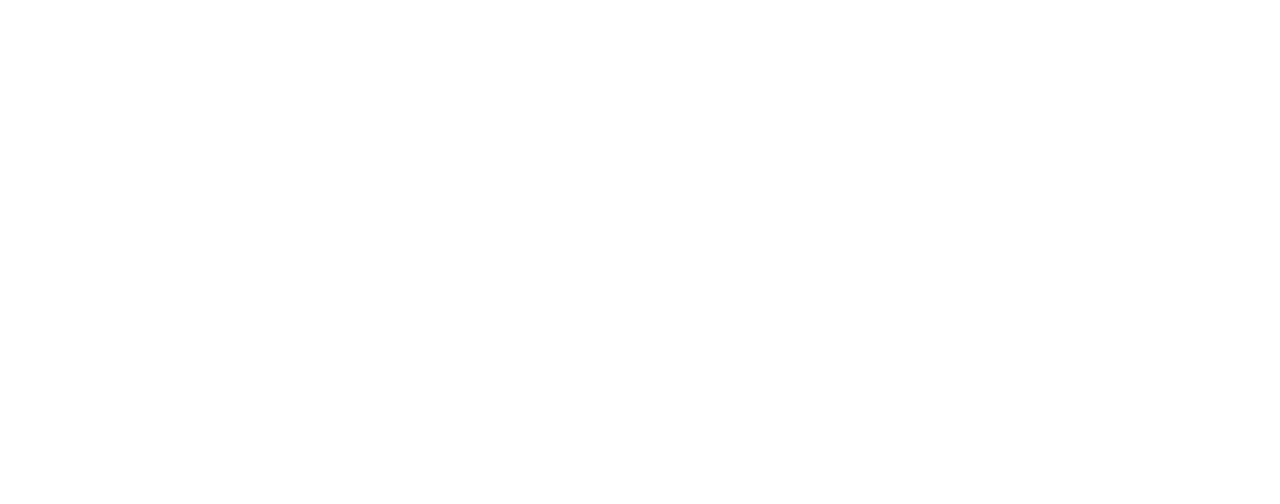
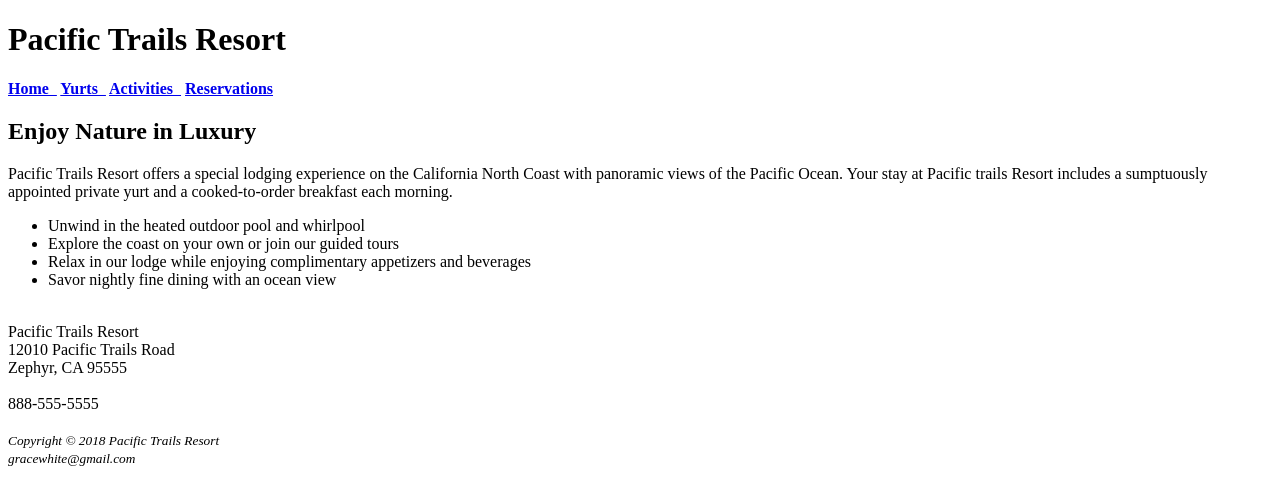
Before and after one commit to 44144-Sp22/ch2casestudy-gracewhite1, a plain HTML site: page index.html in a window 1280 px wide. Drawn offline with Linux system fonts and the light colour scheme.

Commit message:
Finished Ch2 Case Study

```diff
--- a/index.html
+++ b/index.html
@@ -1,10 +1,51 @@
 <!DOCTYPE html>
 <html lang="en">
+
 <head>
-<title>Pacific Trails Resort</title>
-<meta charset="utf-8">
+  <title>Pacific Trails Resort</title>
+  <meta charset="utf-8">
 </head>
+
 <body>
+  <h1>Pacific Trails Resort</h1>
+  <nav>
+    <b>
+      <a href="index.html">Home &nbsp;</a>
+      <a href="yurts.html">Yurts &nbsp;</a>
+      <a href="activities.html">Activities &nbsp;</a>
+      <a href="reservations.html">Reservations</a>
+    </b>
+  </nav>
+  <main>
+    <h2>Enjoy Nature in Luxury</h2>
+    <p>
+      Pacific Trails Resort offers a special lodging experience on the
+      California North Coast with panoramic views of the Pacific Ocean.
+      Your stay at Pacific trails Resort includes a sumptuously appointed private
+      yurt and a cooked-to-order breakfast each morning.
+    </p>
+    <ul>
+      <li>Unwind in the heated outdoor pool and whirlpool
+      <li> Explore the coast on your own or join our guided tours
+      <li>Relax in our lodge while enjoying complimentary appetizers and beverages
+      <li> Savor nightly fine dining with an ocean view
+    </ul>
+
+    <div>
+      <br>Pacific Trails Resort
+      <br>12010 Pacific Trails Road
+      <br> Zephyr, CA 95555
+      <br><br>888-555-5555
+    </div>
+    <footer>
+      <br><small><i>Copyright &copy; 2018 Pacific Trails Resort
+          <br>gracewhite@gmail.com
+        </i></small>
+
+    </footer>
+
+  </main>
 
 </body>
+
 </html>
```
